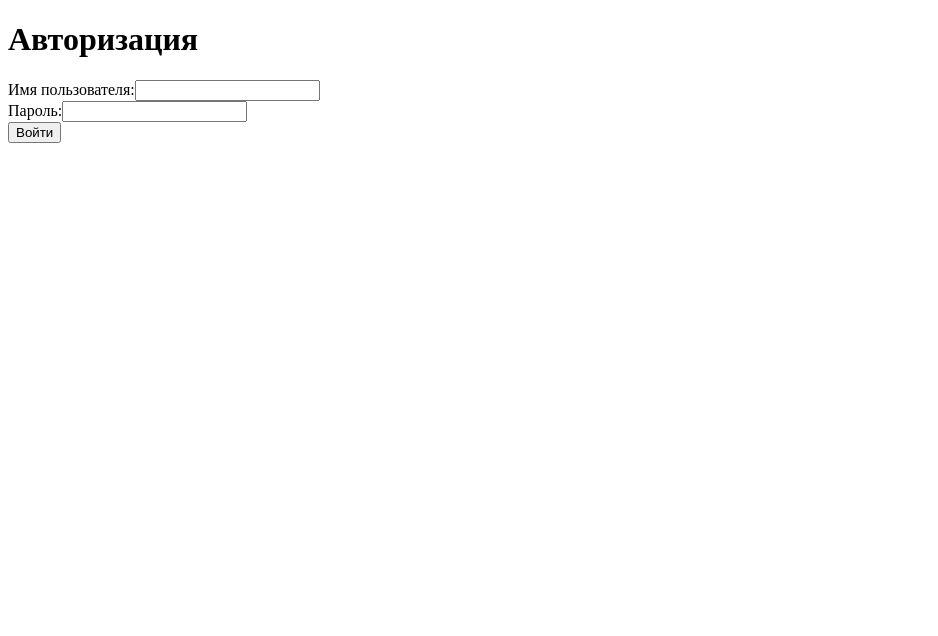
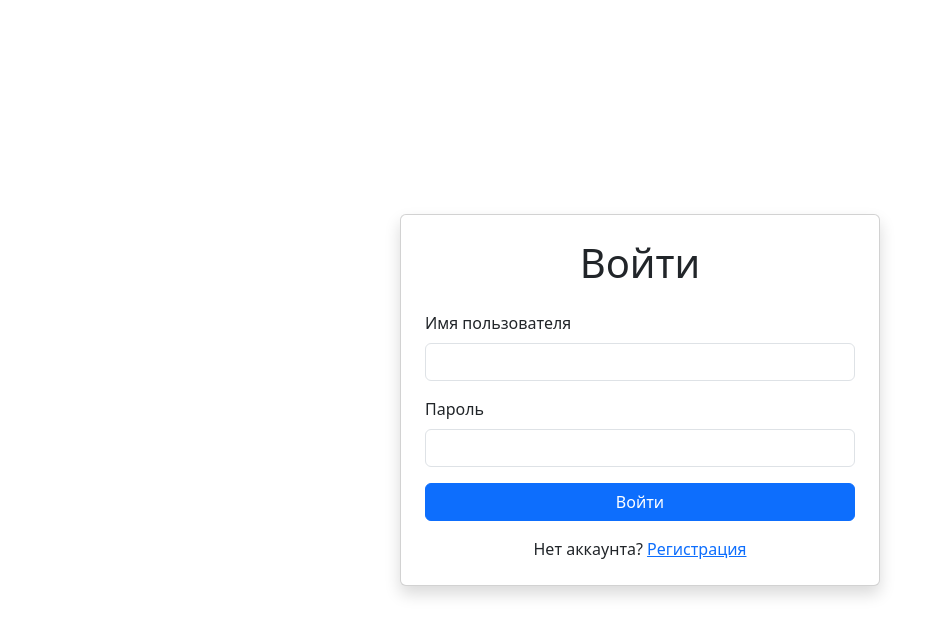
Before and after one commit to ryayar/frontend-project-12, a React (Vite) app in the folder frontend/: page /login in a window 1280 px wide. Shown: the top 636 px of the page, without its empty margins (0-938 px from the left). Built offline with nearby package versions, Linux system fonts and the light colour scheme.

Commit message:
Step 4 complated

```diff
--- a/frontend/package.json
+++ b/frontend/package.json
@@ -14,9 +14,11 @@
   "dependencies": {
     "@reduxjs/toolkit": "^2.5.0",
     "axios": "^1.7.9",
+    "bootstrap": "^5.3.3",
     "formik": "^2.4.6",
     "prop-types": "^15.8.1",
     "react": "^18.3.1",
+    "react-bootstrap": "^2.10.7",
     "react-dom": "^18.3.1",
     "react-redux": "^9.2.0",
     "react-router-dom": "^7.0.2",
--- /dev/null
+++ b/frontend/src/components/ChannelsList.jsx
@@ -0,0 +1,27 @@
+import React from 'react';
+import PropTypes from 'prop-types';
+import { ListGroup } from 'react-bootstrap';
+
+const ChannelsList = ({ channels }) => (
+  <div>
+    <h5>Каналы</h5>
+    <ListGroup>
+      {channels.map((channel) => (
+        <ListGroup.Item key={channel.id} action>
+          #{channel.name}
+        </ListGroup.Item>
+      ))}
+    </ListGroup>
+  </div>
+);
+
+ChannelsList.propTypes = {
+  channels: PropTypes.arrayOf(
+    PropTypes.shape({
+      id: PropTypes.oneOfType([PropTypes.string, PropTypes.number]).isRequired,
+      name: PropTypes.string.isRequired,
+    })
+  ).isRequired,
+};
+
+export default React.memo(ChannelsList);
--- /dev/null
+++ b/frontend/src/components/MessagesWindow.jsx
@@ -0,0 +1,33 @@
+import React from 'react';
+import PropTypes from 'prop-types';
+import { Form, Button } from 'react-bootstrap';
+
+const MessagesWindow = ({ messages }) => (
+  <div className="d-flex flex-column h-100">
+    <div className="flex-grow-1 overflow-auto p-2">
+      {messages.map((message) => (
+        <div key={message.id} className="mb-2">
+          {message.text || message.body}
+        </div>
+      ))}
+    </div>
+    <Form className="d-flex border-top p-2 bg-light">
+      <Form.Control placeholder="Введите сообщение..." />
+      <Button variant="primary" className="ms-2">
+        &#10148;
+      </Button>
+    </Form>
+  </div>
+);
+
+MessagesWindow.propTypes = {
+  messages: PropTypes.arrayOf(
+    PropTypes.shape({
+      id: PropTypes.oneOfType([PropTypes.string, PropTypes.number]).isRequired,
+      text: PropTypes.string,
+      body: PropTypes.string,
+    })
+  ).isRequired,
+};
+
+export default React.memo(MessagesWindow);
--- a/frontend/src/main.jsx
+++ b/frontend/src/main.jsx
@@ -1,11 +1,16 @@
-import { createRoot } from 'react-dom/client'
-import './index.css'
+import React from 'react';
+import ReactDOM from 'react-dom/client';
 import { Provider } from 'react-redux';
-import { store } from './slices/store.js';
-import App from './App.jsx'
+import { store } from './slices/store';
+import App from './App';
+import 'bootstrap/dist/css/bootstrap.min.css';
 
-createRoot(document.getElementById('root')).render(
-  <Provider store={store}>
-    <App />
-  </Provider>
-)
+const root = ReactDOM.createRoot(document.getElementById('root'));
+
+root.render(
+  <React.StrictMode>
+    <Provider store={store}>
+      <App />
+    </Provider>
+  </React.StrictMode>
+);
--- a/frontend/src/pages/ChatPage.jsx
+++ b/frontend/src/pages/ChatPage.jsx
@@ -2,6 +2,9 @@ import { useEffect } from 'react';
 import { useDispatch, useSelector } from 'react-redux';
 import { fetchChannels } from '../slices/channelsSlice';
 import { fetchMessages } from '../slices/messagesSlice';
+import { Container, Row, Col, Button } from 'react-bootstrap';
+import ChannelsList from '../components/ChannelsList';
+import MessagesWindow from '../components/MessagesWindow';
 
 const ChatPage = () => {
   const dispatch = useDispatch();
@@ -20,21 +23,24 @@ const ChatPage = () => {
   }
 
   return (
-    <div>
-      <h1>Каналы</h1>
-      <ul>
-        {channels.map((channel) => (
-          <li key={channel.id}>{channel.name}</li>
-        ))}
-      </ul>
-
-      <h2>Сообщения</h2>
-      <ul>
-        {messages.map((message) => (
-          <li key={message.id}>{message.text || message.body}</li>
-        ))}
-      </ul>
-    </div>
+    <Container fluid className="vh-100 d-flex flex-column">
+      <Row className="bg-light py-2 shadow-sm">
+        <Col>
+          <h4 className="m-0">Hexlet Chat</h4>
+        </Col>
+        <Col xs="auto">
+          <Button variant="primary">Выйти</Button>
+        </Col>
+      </Row>
+      <Row className="flex-grow-1">
+        <Col md={3} className="bg-white border-end p-3">
+          <ChannelsList channels={channels} />
+        </Col>
+        <Col md={9} className="p-3 bg-white">
+          <MessagesWindow messages={messages} />
+        </Col>
+      </Row>
+    </Container>
   );
 };
 
--- a/frontend/src/pages/LoginPage.jsx
+++ b/frontend/src/pages/LoginPage.jsx
@@ -3,6 +3,7 @@ import { Formik, Form, Field, ErrorMessage } from 'formik';
 import * as Yup from 'yup';
 import { useNavigate } from 'react-router-dom';
 import axios from 'axios';
+import { Container, Card, Button } from 'react-bootstrap';
 
 const LoginPage = () => {
   const [errorMessage, setErrorMessage] = useState('');
@@ -27,32 +28,37 @@ const LoginPage = () => {
   };
 
   return (
-    <div>
-      <h1>Авторизация</h1>
+    <Container className="d-flex justify-content-center align-items-center vh-100">
+      <Card style={{ width: '30rem' }} className="p-4 shadow">
+        <h1 className="text-center mb-4">Войти</h1>
         <Formik
           initialValues={initialValues}
           validationSchema={validationSchema}
           onSubmit={handleSubmit}
         >
           <Form>
-          <div>
-            <label htmlFor="username">Имя пользователя:</label>
-            <Field id="username" name="username" />
-            <ErrorMessage name="username" component="div" />
+            <div className="mb-3">
+              <label htmlFor="username" className="form-label">Имя пользователя</label>
+              <Field id="username" name="username" className="form-control" />
+              <ErrorMessage name="username" component="div" className="text-danger" />
             </div>
 
-          <div>
-            <label htmlFor="password">Пароль:</label>
-            <Field id="password" name="password" type="password" />
-            <ErrorMessage name="password" component="div" />
+            <div className="mb-3">
+              <label htmlFor="password" className="form-label">Пароль</label>
+              <Field id="password" name="password" type="password" className="form-control" />
+              <ErrorMessage name="password" component="div" className="text-danger" />
             </div>
 
-          {errorMessage && <div style={{ color: 'red' }}>{errorMessage}</div>}
+            {errorMessage && <div className="text-danger mb-3">{errorMessage}</div>}
 
-          <button type="submit">Войти</button>
+            <Button type="submit" variant="primary" className="w-100">Войти</Button>
           </Form>
         </Formik>
+        <div className="text-center mt-3">
+          Нет аккаунта? <a href="/signup">Регистрация</a>
         </div>
+      </Card>
+    </Container>
   );
 };
 
--- a/frontend/src/pages/NotFoundPage.jsx
+++ b/frontend/src/pages/NotFoundPage.jsx
@@ -1,9 +1,13 @@
+import { Container } from 'react-bootstrap';
+
 const NotFoundPage = () => {
   return (
-    <div>
-      <h1>404 - Страница не найдена</h1>
-      <p>Похоже, вы попали не туда.</p>
-    </div>
+    <Container className="d-flex justify-content-center align-items-center vh-100">
+      <div className="text-center">
+        <h1 className="display-4">404</h1>
+        <p>Похоже, вы попали не туда.</p>
+      </div>
+    </Container>
   );
 };
 
```
Also changed, not shown: 1 other file (tests, documents, lock files or other folders). Lines whose indentation alone changed are shown as unchanged.
